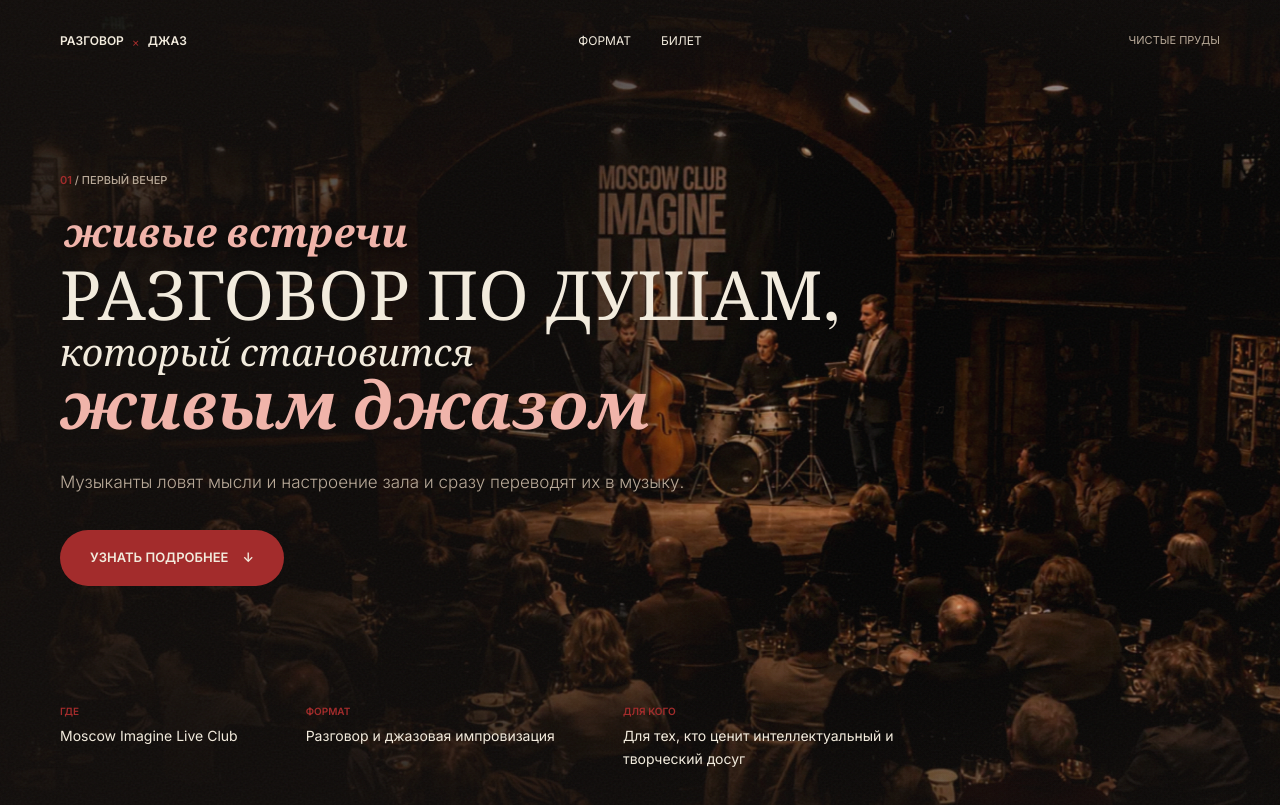
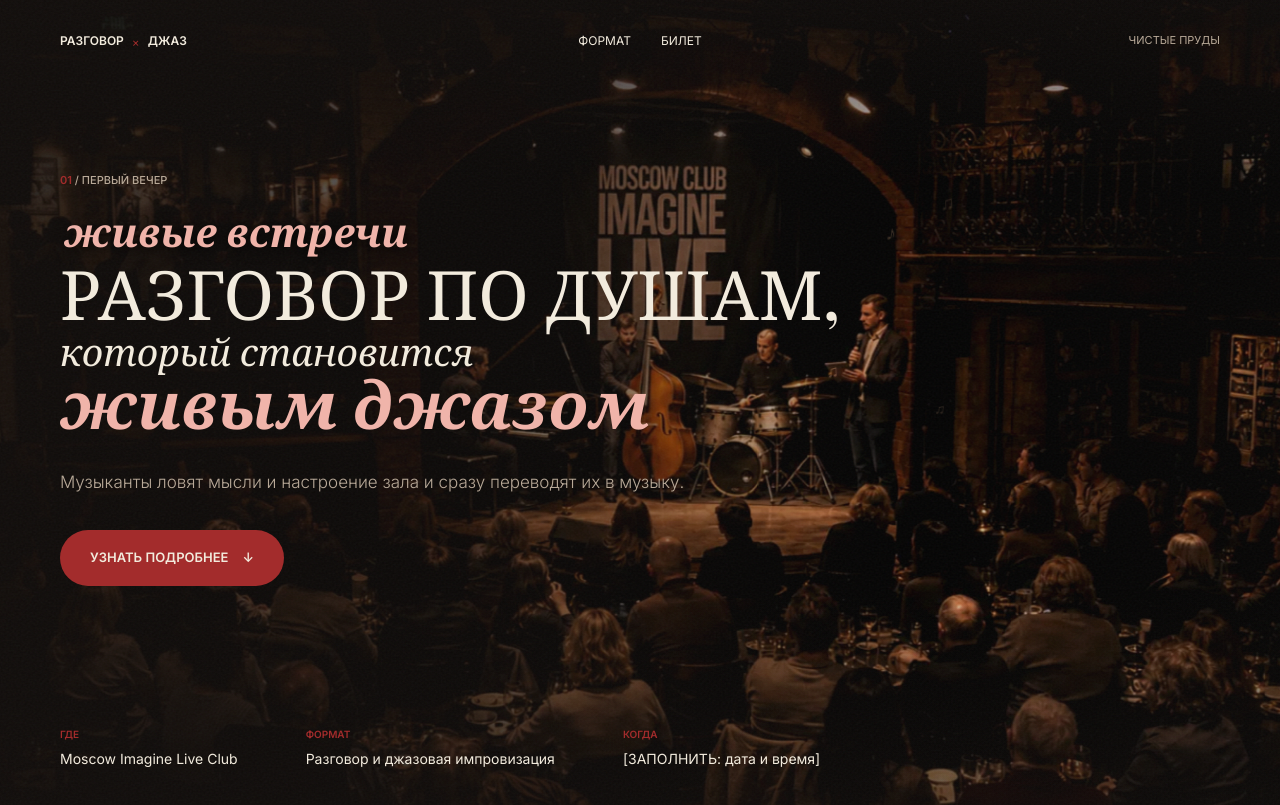
Before and after one commit to vbondarenko7/kontrapunkt, a Next.js app in the folder Джаз вечер. /Лендинг версия C/: page / in a window 1280 px wide. Shown: the top 805 px of the page. Built offline with nearby package versions, Linux system fonts and the light colour scheme.

Commit message:
show event date placeholder in hero

```diff
--- a/Джаз вечер. /Лендинг версия C/app/page.tsx
+++ b/Джаз вечер. /Лендинг версия C/app/page.tsx
@@ -226,8 +226,8 @@ export default function Home() {
             <strong>Разговор и джазовая импровизация</strong>
           </div>
           <div>
-            <span>Для кого</span>
-            <strong>Для тех, кто ценит интеллектуальный и творческий досуг</strong>
+            <span>Когда</span>
+            <strong>[ЗАПОЛНИТЬ: дата и время]</strong>
           </div>
         </div>
       </section>
```
